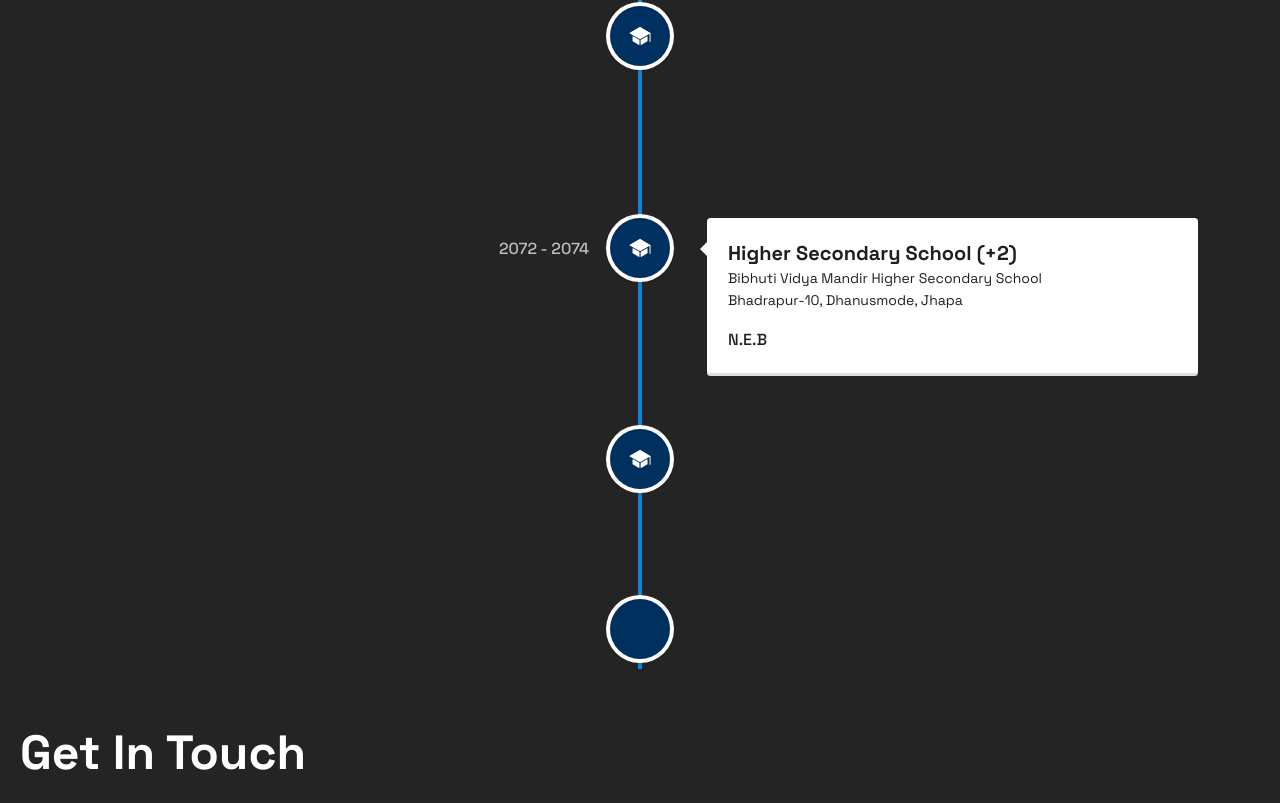
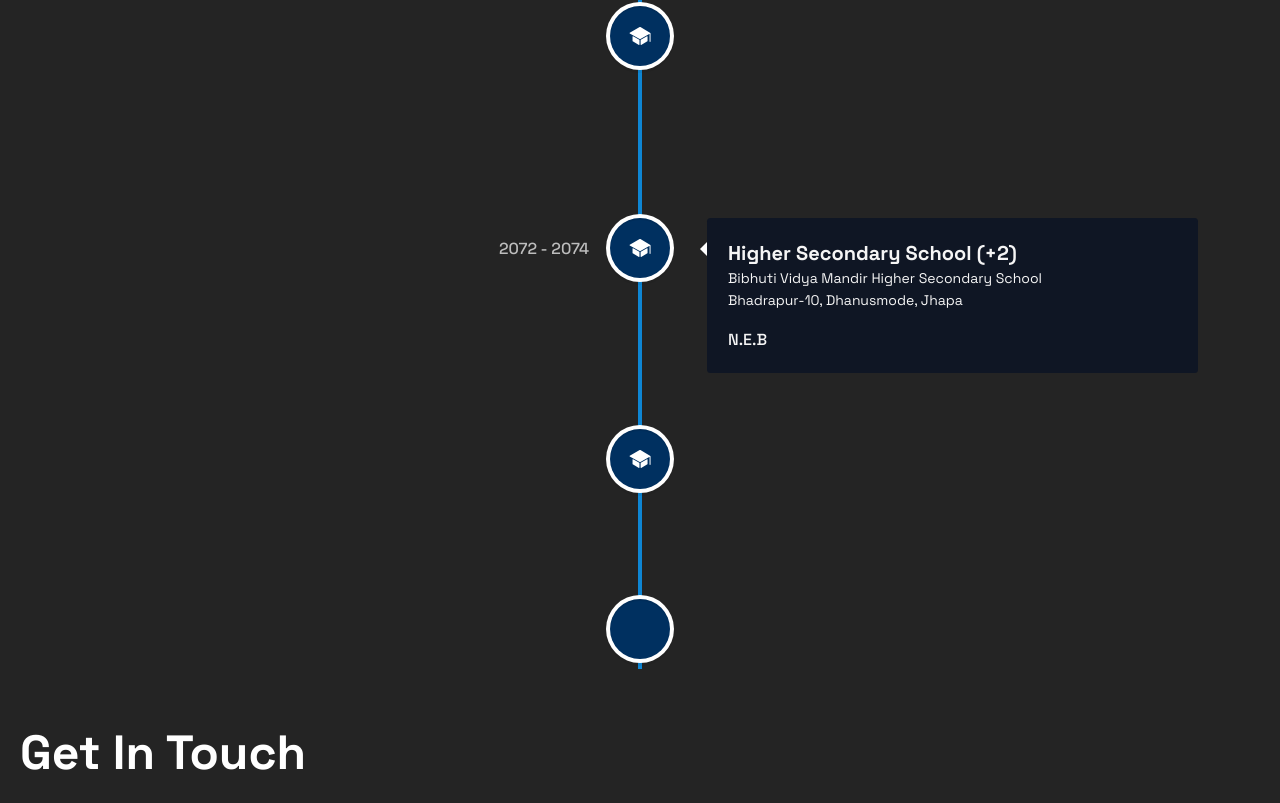
Before and after one commit to binod009/binodkhatriProtfolio, a React (Vite) app: page / in a window 1280 px wide. Shown: the part 1755-2558 px from the top of the page. Built offline with nearby package versions, Linux system fonts and the light colour scheme.

Commit message:
new games

```diff
--- a/src/component/eduction/Education.jsx
+++ b/src/component/eduction/Education.jsx
@@ -1,4 +1,5 @@
 import React from "react";
+import { AiFillAlert } from "react-icons/ai";
 import { IoIosSchool } from "react-icons/io";
 import {
   VerticalTimeline,
@@ -17,7 +18,9 @@ const Education = () => {
           date="2076-2079"
           iconStyle={{ background: "#003060" }}
           contentStyle={{
-            background: "#ffffff",
+            background: "#0f1624",
+            boxShadow: "none",
+            color: "whitesmoke",
           }}
           dateClassName="text-white"
           icon={<IoIosSchool color="white" />}
@@ -35,6 +38,11 @@ const Education = () => {
           className="vertical-timeline-element--work"
           dateClassName="text-white"
           date="2072 - 2074"
+          contentStyle={{
+            background: "#0f1624",
+            boxShadow: "none",
+            color: "whitesmoke",
+          }}
           iconStyle={{ background: "#003060" }}
           icon={<IoIosSchool color="white" />}
         >
@@ -51,6 +59,11 @@ const Education = () => {
           className="vertical-timeline-element--work"
           date="2071-04-01"
           dateClassName="text-white"
+          contentStyle={{
+            background: "#0f1624",
+            boxShadow: "none",
+            color: "whitesmoke",
+          }}
           iconStyle={{ background: "#003060" }}
           icon={<IoIosSchool color="white" />}
         >
```
